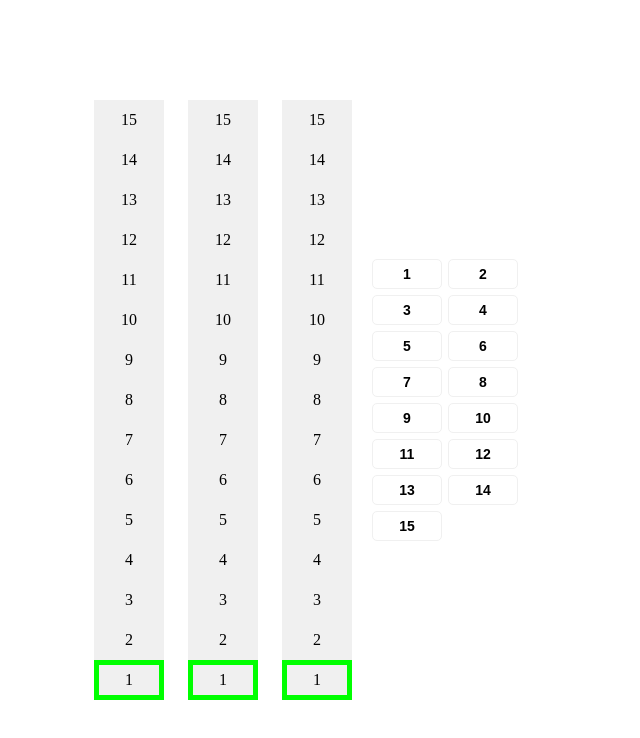
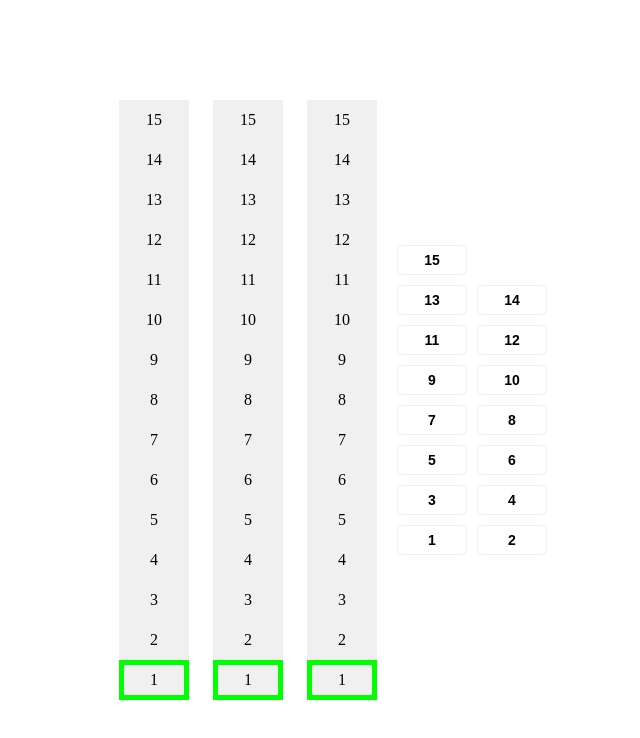
Before and after one commit to melroh629/slash, a React (Vite) app: page / in a window 1280 px wide. Shown: the top 738 px of the page, without its empty margins (307-947 px from the left). Built offline with nearby package versions, Linux system fonts and the light colour scheme.

Commit message:
docs: README 수정

```diff
--- a/src/Container.tsx
+++ b/src/Container.tsx
@@ -23,15 +23,14 @@ export const Container = ({}: containerProps) => {
 		if (selectedElevator) {
 			updateElevatorState(selectedElevator.elevatorId, value);
 		}
-		//이미 선택된 value이면 return
 		if (selectedElevator?.currentFloor === value) return;
-		//모든 엘리베이터가 움직이고 있으면 버튼 disable
 		if (elevatorStates.every(elevator => elevator.isMoving)) {
 			setDisabled(true);
 		} else {
 			setDisabled(false);
 		}
 	};
+
 	const selectElevator = () => {
 		return elevatorStates.find(elevator => !elevator.isMoving);
 	};
@@ -48,7 +47,6 @@ export const Container = ({}: containerProps) => {
 					setElevatorStates(prevStates =>
 						prevStates.map(prev => {
 							if (prev.elevatorId === elevatorId) {
-								// 어느 시점에 나타나는지? 1초 뒤에 나타남
 								return {
 									...prev,
 									currentFloor: destinationFloor,
@@ -103,9 +101,10 @@ const StyledWrapper = styled.div`
 `;
 const StyledButtonList = styled.div`
 	display: flex;
-	gap: 6px;
-	width: 200px;
-	flex-wrap: wrap;
+	width: 150px;
+	flex-wrap: wrap-reverse;
+	gap: 10px;
+	justify-content: space-between;
 `;
 const StyledElevatorList = styled.div`
 	display: flex;
```
Also changed, not shown: 1 other file (tests, documents, lock files or other folders).
